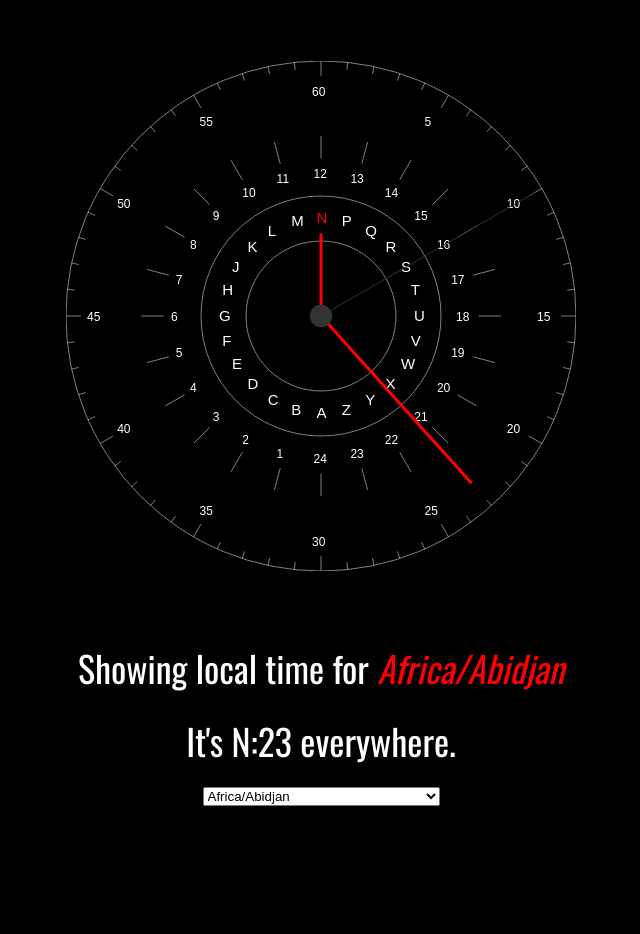
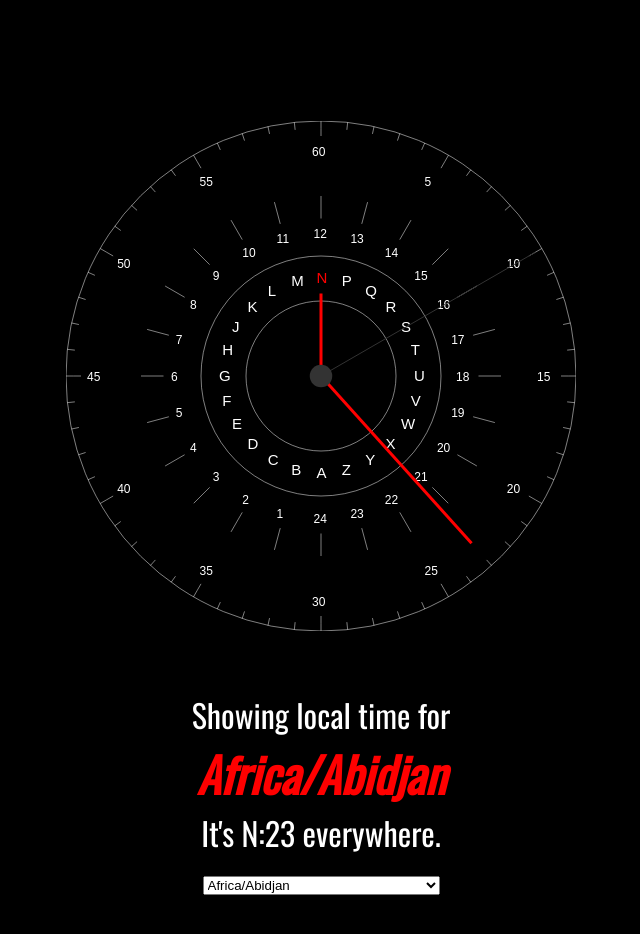
Before and after one commit to overclockworked64/chronos, a plain HTML site: page index.html in a window 1280 px wide. Shown: the whole page, without its empty margins (319-959 px from the left). Before the commit the page ends 866 px from the top, so only its background shows below. Drawn offline with nearby package versions, Linux system fonts and the light colour scheme.

Commit message:
publish: tweak: font/color
generated from commit 20f31d438445cf4bfc253551a8c769f396153dc3

```diff
--- a/index.html
+++ b/index.html
@@ -17,12 +17,12 @@
                 background-color: black;
                 color: white;
                 font-family: 'Oswald', sans-serif;
-                font-size: 1.5em;
+                font-size: 2rem;
             }
 
             .app {
                 width: 100%;
-                height: 850px;
+                height: 1000px;
                 display: flex;
                 align-items: center;
                 justify-content: center;
@@ -32,23 +32,38 @@
             }
 
             canvas {
-                margin-bottom: 50px;
+                margin-bottom: 40px;
             }
 
             #tz-info {
-                font-size: 36px;
+                font-size: 3rem;
                 font-family: 'Oswald', sans-serif;
                 font-style: italic;
+                font-weight: bold;
                 color: red;
+            }
+
+            .dummy {
+                display: flex;
+                align-items: center;
+                justify-content: center;
+                flex-direction: column;
+            }
+
+            select {
+                margin-top: 20px;
             }
         </style>
     </head>
     <body>
         <div class="app">
             <canvas id="canvas"></canvas>
-            <div>Showing local time for <span id="tz-info"></span></div>
-            <div id="everywhere"></div>
-            <select id="timezone"></select>
+            <div class="dummy">
+                <div>Showing local time for</div>
+                <div id="tz-info"></div>
+                <div id="everywhere"></div>
+                <select id="timezone"></select>
+            </div>
         </div>
     </body>
 </html>
```
